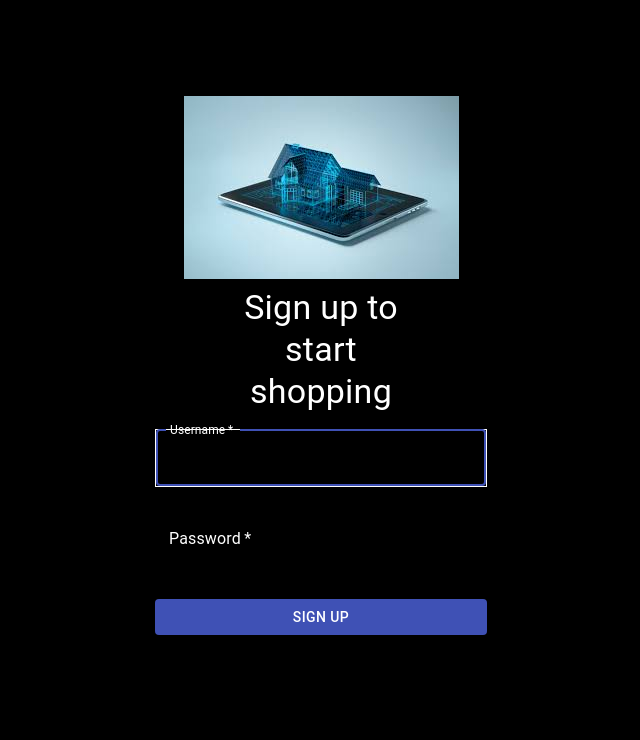
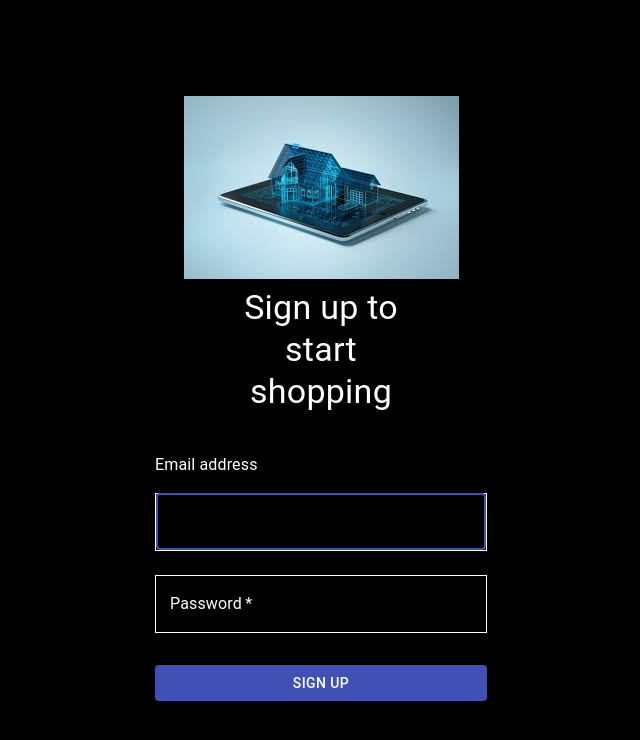
Before and after one commit to Akash-chatur/Retail_Smart_Home, a React (Create React App) app: page / in a window 1280 px wide. Shown: the top 740 px of the page, without its empty margins (319-959 px from the left). Built offline with nearby package versions, Linux system fonts and the light colour scheme.

Commit message:
Sign up page updated

```diff
--- a/src/components/Signup/Signup.tsx
+++ b/src/components/Signup/Signup.tsx
@@ -32,12 +32,15 @@ const Signup: React.FC = () => {
           {error}
         </Alert>
       )}
+      <Typography>
+        Email address
+      </Typography>
       <TextField
         margin="normal"
         required
         fullWidth
         id="username"
-        label="Username"
+
         name="username"
         autoComplete="username"
         autoFocus
@@ -55,6 +58,7 @@ const Signup: React.FC = () => {
         id="password"
         autoComplete="new-password"
         value={password}
+        className='user-label'
         onChange={(e) => setPassword(e.target.value)}
       />
       <Button
--- a/src/components/Signup/signup.css
+++ b/src/components/Signup/signup.css
@@ -1,6 +1,7 @@
 .signup-text {
     max-width: 220px;
     margin: auto !important;
+    padding-bottom: 40px;
 }
 
 .user-label {
```
